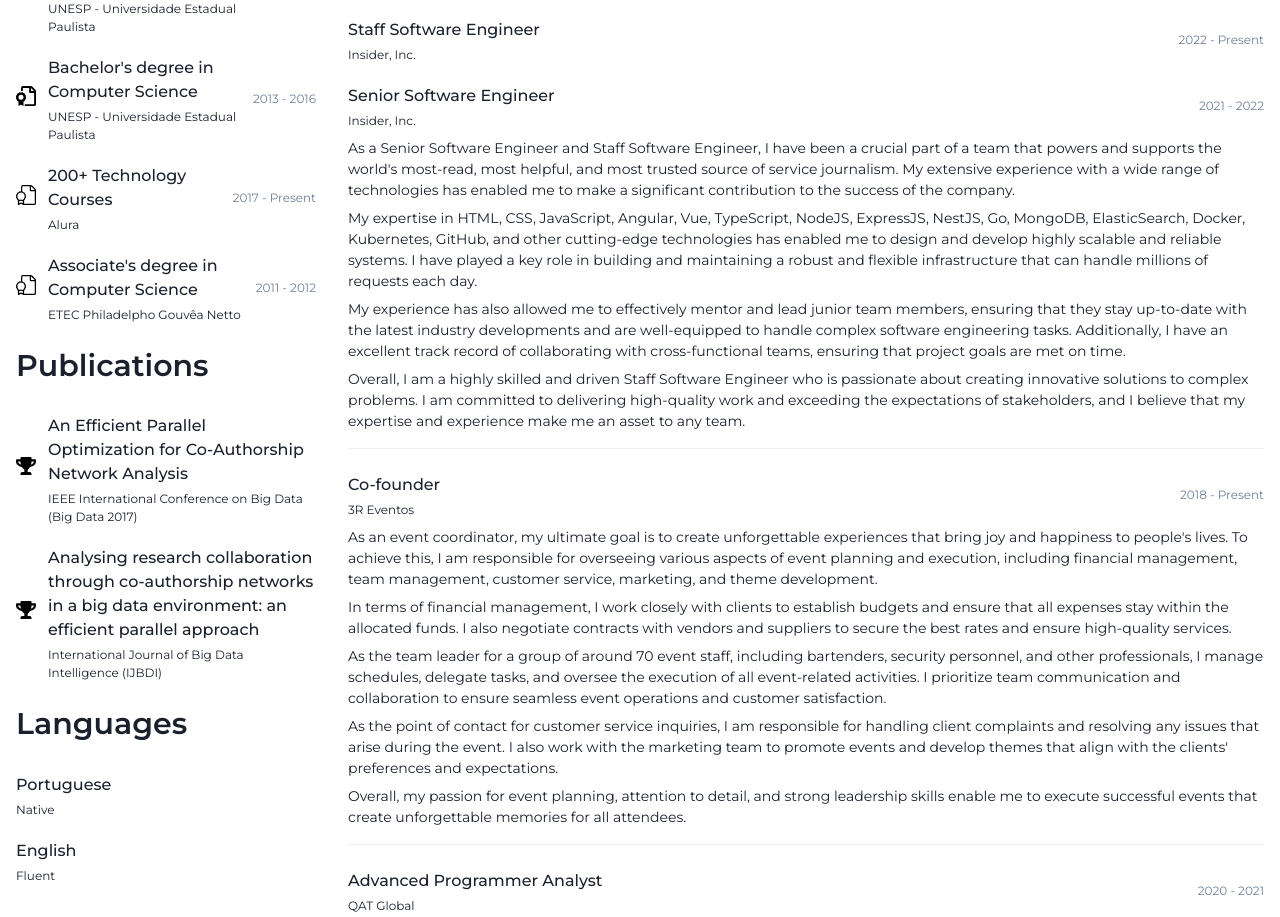
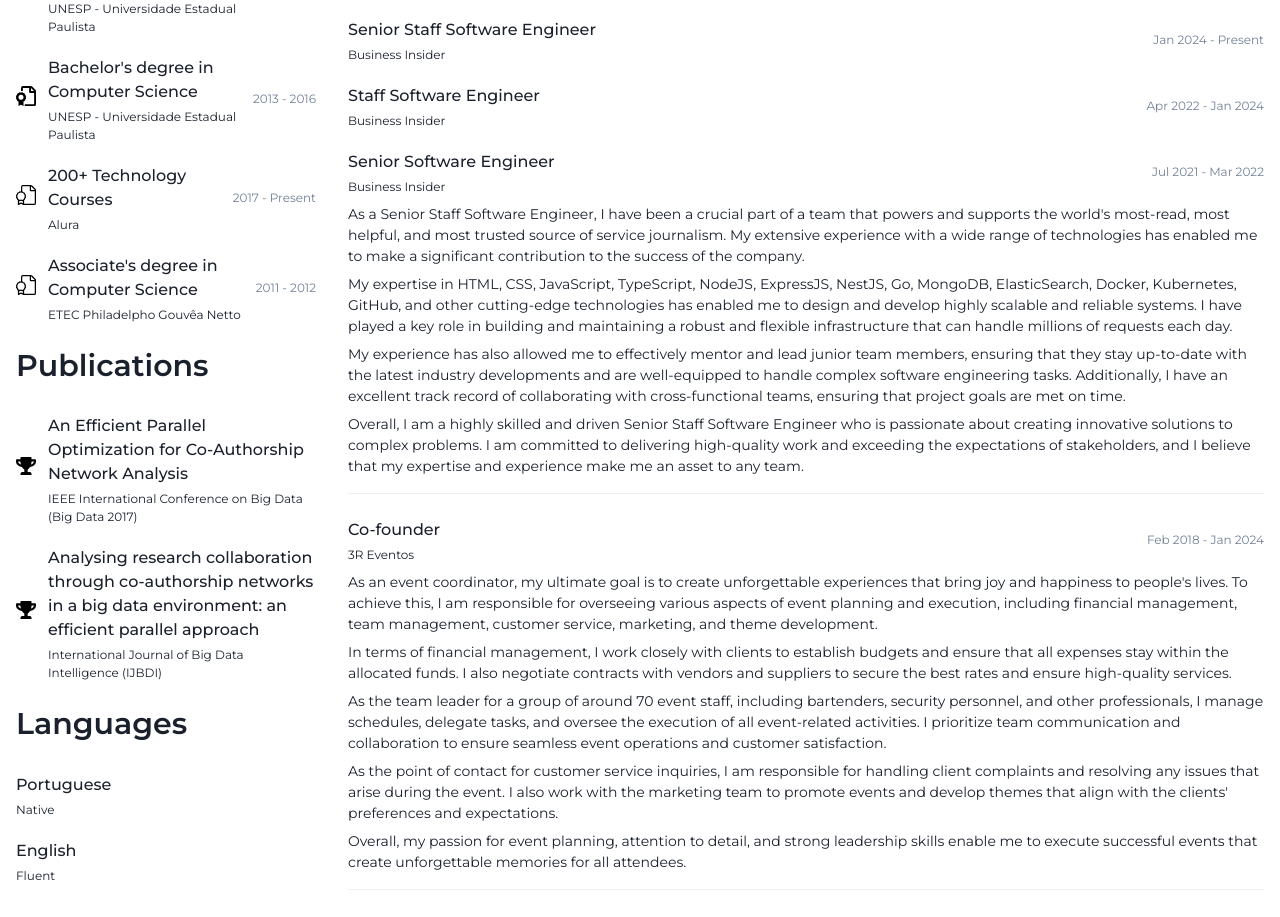
Before and after one commit to josecfreitas/my-cv, a Next.js app: page / in a window 1280 px wide. Shown: the part 783-1700 px from the top of the page. Built offline with nearby package versions, Linux system fonts and the light colour scheme.

Commit message:
update carrer

```diff
--- a/src/components/home/career.tsx
+++ b/src/components/home/career.tsx
@@ -9,54 +9,43 @@
 
     <List>
       <CustomListItem
+        title="Senior Staff Software Engineer"
+        label="Business Insider"
+        href="https://www.businessinsider.com/"
+        when="Jan 2024 - Present"
+      ></CustomListItem>
+
+      <CustomListItem
         title="Staff Software Engineer"
-        label="Insider, Inc."
-        href="https://www.insider.com/"
-        when="2022 - Present"
+        label="Business Insider"
+        href="https://www.businessinsider.com/"
+        when="Apr 2022 - Jan 2024"
       ></CustomListItem>
       <CustomListItem
         title="Senior Software Engineer"
-        label="Insider, Inc."
-        href="https://www.insider.com/"
-        when="2021 - 2022"
+        label="Business Insider"
+        href="https://www.businessinsider.com/"
+        when="Jul 2021 - Mar 2022"
       >
         <Text>
-          As a Senior Software Engineer and Staff Software Engineer, I have been
-          a crucial part of a team that powers and supports the world's
-          most-read, most helpful, and most trusted source of service
-          journalism. My extensive experience with a wide range of technologies
-          has enabled me to make a significant contribution to the success of
-          the company.
+          As a Senior Staff Software Engineer, I have been a crucial part of a team that powers and supports the world's most-read, most helpful, and most trusted source of service journalism. My extensive experience with a wide range of technologies has enabled me to make a significant contribution to the success of the company.
         </Text>
         <Text>
-          My expertise in HTML, CSS, JavaScript, Angular, Vue, TypeScript,
-          NodeJS, ExpressJS, NestJS, Go, MongoDB, ElasticSearch, Docker,
-          Kubernetes, GitHub, and other cutting-edge technologies has enabled me
-          to design and develop highly scalable and reliable systems. I have
-          played a key role in building and maintaining a robust and flexible
-          infrastructure that can handle millions of requests each day.
+          My expertise in HTML, CSS, JavaScript, TypeScript, NodeJS, ExpressJS, NestJS, Go, MongoDB, ElasticSearch, Docker, Kubernetes, GitHub, and other cutting-edge technologies has enabled me to design and develop highly scalable and reliable systems. I have played a key role in building and maintaining a robust and flexible infrastructure that can handle millions of requests each day.
         </Text>
         <Text>
-          My experience has also allowed me to effectively mentor and lead
-          junior team members, ensuring that they stay up-to-date with the
-          latest industry developments and are well-equipped to handle complex
-          software engineering tasks. Additionally, I have an excellent track
-          record of collaborating with cross-functional teams, ensuring that
-          project goals are met on time.
+          My experience has also allowed me to effectively mentor and lead junior team members, ensuring that they stay up-to-date with the latest industry developments and are well-equipped to handle complex software engineering tasks. Additionally, I have an excellent track record of collaborating with cross-functional teams, ensuring that project goals are met on time.
         </Text>
         <Text>
-          Overall, I am a highly skilled and driven Staff Software Engineer who
-          is passionate about creating innovative solutions to complex problems.
-          I am committed to delivering high-quality work and exceeding the
-          expectations of stakeholders, and I believe that my expertise and
-          experience make me an asset to any team.
+          Overall, I am a highly skilled and driven Senior Staff Software Engineer who is passionate about creating innovative solutions to complex problems. I am committed to delivering high-quality work and exceeding the expectations of stakeholders, and I believe that my expertise and experience make me an asset to any team.
         </Text>
       </CustomListItem>
+
       <CustomListItem
         title="Co-founder"
         label="3R Eventos"
         href="https://www.eventos3r.com.br/"
-        when="2018 - Present"
+        when="Feb 2018 - Jan 2024"
       >
         <Text>
           As an event coordinator, my ultimate goal is to create unforgettable
@@ -96,7 +85,7 @@
         title="Advanced Programmer Analyst"
         label="QAT Global"
         href="https://www.qat.com/"
-        when="2020 - 2021"
+        when="Dec 2020 - Jun 2021"
       >
         <Text>
           As an Advanced Programmer Analyst, I played a critical role in
@@ -111,7 +100,7 @@
         title="Co-founder and Software Engineer"
         label="3r Agência"
         href="https://agencia3r.com.br/"
-        when="2016 - 2020"
+        when="Oct 2016 - Dec 2020"
       >
         <Text>
           As a Co-founder and Software Engineer at 3r Agência, I leveraged my
@@ -130,13 +119,13 @@
         title="Tech Lead @ Database Group"
         label="UNESP - Universidade Estadual Paulista"
         href="https://www.grupogbd.com/PortalGBD/index"
-        when="2016 - 2018"
+        when="Jan 2016 - Apr 2018"
       ></CustomListItem>
       <CustomListItem
         title="Software Engineer @ Database Group"
         label="UNESP - Universidade Estadual Paulista"
         href="https://www.grupogbd.com/PortalGBD/index"
-        when="2014 - 2016"
+        when="Jan 2014 - Dec 2015"
       >
         <Text>
           As Technical Lead and Software Engineer, I managed project teams,
```
